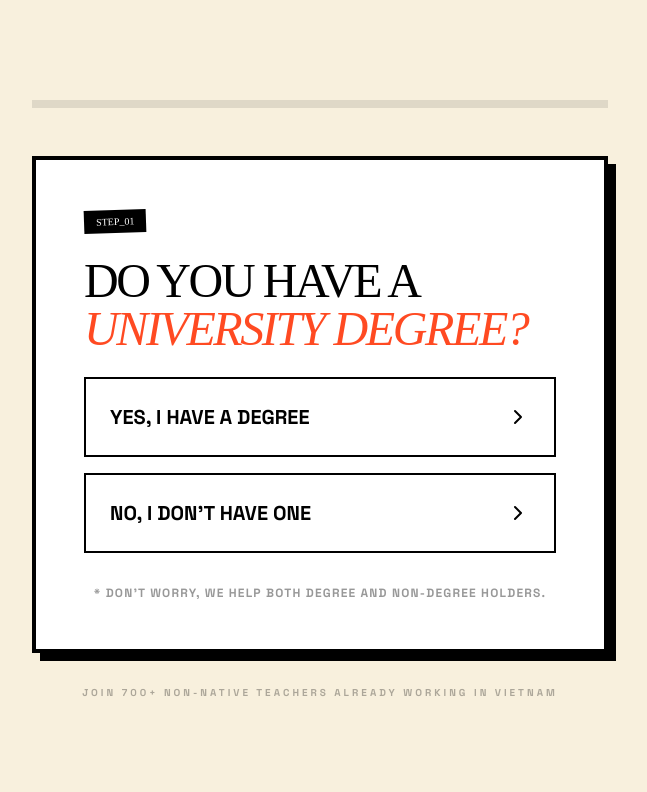
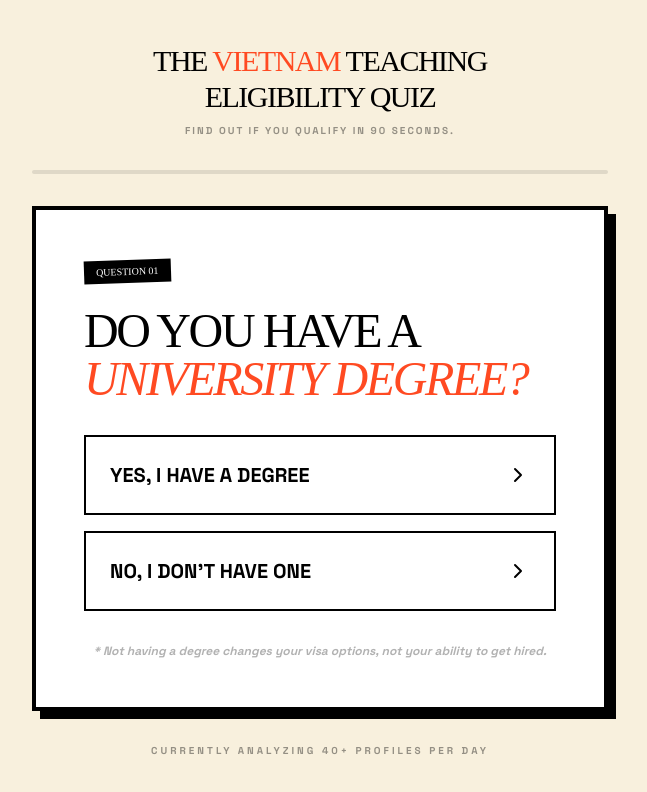
Before and after one commit to alltutyou-cell/perfect-site-non-native, a React (Vite) app: page / in a window 1280 px wide. Shown: the top 792 px of the page, without its empty margins (320-967 px from the left). Built offline with nearby package versions, Linux system fonts and the light colour scheme; a web font is replaced by a local one.

Commit message:
feat: enhance quiz with high-conversion psychology and analysis phase

```diff
--- a/components/QuizPage.tsx
+++ b/components/QuizPage.tsx
@@ -1,9 +1,11 @@
 
-import React, { useState } from 'react';
-import { ChevronRight, ArrowRight, CheckCircle2 } from 'lucide-react';
+import React, { useState, useEffect } from 'react';
+import { ChevronRight, ArrowRight, CheckCircle2, Loader2 } from 'lucide-react';
 
 const QuizPage: React.FC = () => {
     const [step, setStep] = useState(0);
+    const [isAnalyzing, setIsAnalyzing] = useState(false);
+    const [analysisText, setAnalysisText] = useState('Syncing with Vietnam local school database...');
     const [email, setEmail] = useState('');
     const [answers, setAnswers] = useState({
         degree: '',
@@ -11,66 +13,118 @@ const QuizPage: React.FC = () => {
         experience: ''
     });
 
-    const totalSteps = 4;
+    const totalSteps = 4; // degree, fluency, experience, email
 
     const handleNext = () => {
+        if (step === 2) {
+            startAnalysis();
+        } else {
             setStep(prev => prev + 1);
+        }
+    };
+
+    const startAnalysis = () => {
+        setIsAnalyzing(true);
+        const steps = [
+            "Syncing with local school databases...",
+            "Checking non-native hiring quotas for 2026...",
+            "Analyzing accent-to-market compatibility...",
+            "Calculating potential salary in VND...",
+            "Verifying visa route eligibility...",
+            "SUCCESS: RESULTS READY."
+        ];
+
+        let i = 0;
+        const interval = setInterval(() => {
+            if (i < steps.length) {
+                setAnalysisText(steps[i]);
+                i++;
+            } else {
+                clearInterval(interval);
+                setIsAnalyzing(false);
+                setStep(3);
+            }
+        }, 800);
     };
 
     const handleFinish = (e: React.FormEvent) => {
         e.preventDefault();
-        // In a real scenario, this would post data to Systeme.io
-        // Then redirect to the sales page
+        // Post redirect
         window.location.href = '/guide?captured=true';
     };
 
     return (
         <div className="min-h-screen bg-[#F8F0DD] text-black font-space flex flex-col items-center justify-center p-4">
             <div className="max-w-xl w-full">
+
+                {/* Russell Brunson Pattern Interrupt Header */}
+                {!isAnalyzing && step < 3 && (
+                    <div className="text-center mb-8 animate-in fade-in zoom-in duration-700">
+                        <h1 className="font-dela text-2xl md:text-3xl tracking-tighter leading-none mb-2">
+                            THE <span className="accent-text">VIETNAM</span> TEACHING <br />
+                            ELIGIBILITY QUIZ
+                        </h1>
+                        <p className="text-[10px] font-bold opacity-40 uppercase tracking-[0.2em]">
+                            Find out if you qualify in 90 seconds.
+                        </p>
+                    </div>
+                )}
+
                 {/* Progress Bar */}
-                {step < totalSteps && (
-                    <div className="w-full h-2 bg-black/10 mb-12">
+                {!isAnalyzing && step < 3 && (
+                    <div className="w-full h-1 bg-black/10 mb-8 overflow-hidden rounded-full">
                         <div
-                            className="h-full bg-[#FF4A22] transition-all duration-500"
-                            style={{ width: `${(step / (totalSteps - 1)) * 100}%` }}
+                            className="h-full bg-[#FF4A22] transition-all duration-500 ease-out"
+                            style={{ width: `${(step / 3) * 100}%` }}
                         ></div>
                     </div>
                 )}
 
-                {/* Quiz Steps */}
-                <div className="bg-white border-4 border-black p-8 md:p-12 card-shadow min-h-[400px] flex flex-col justify-center relative overflow-hidden">
+                {/* Quiz Card */}
+                <div className="bg-white border-4 border-black p-8 md:p-12 card-shadow min-h-[450px] flex flex-col justify-center relative overflow-hidden">
 
+                    {isAnalyzing ? (
+                        <div className="flex flex-col items-center justify-center text-center animate-in fade-in duration-300">
+                            <Loader2 className="w-16 h-16 text-[#FF4A22] animate-spin mb-6" />
+                            <p className="font-dela text-xl tracking-tighter leading-none mb-4">ANALYZING YOUR PROFILE...</p>
+                            <div className="w-full bg-slate-100 h-2 mb-4 border border-black">
+                                <div className="h-full bg-black animate-pulse" style={{ width: '80%' }}></div>
+                            </div>
+                            <p className="font-bold text-sm italic">{analysisText}</p>
+                        </div>
+                    ) : (
+                        <>
                             {step === 0 && (
                                 <div className="animate-in fade-in slide-in-from-bottom-4 duration-500">
-                            <div className="inline-block bg-black text-white px-3 py-1 font-dela text-[10px] mb-6 transform -rotate-2">STEP_01</div>
-                            <h1 className="text-4xl md:text-5xl font-dela mb-6 tracking-tighter leading-none uppercase">
+                                    <div className="inline-block bg-black text-white px-3 py-1 font-dela text-[10px] mb-6 transform -rotate-2">QUESTION 01</div>
+                                    <h2 className="text-4xl md:text-5xl font-dela mb-8 tracking-tighter leading-none uppercase">
                                         DO YOU HAVE A <br />
                                         <span className="accent-text italic">UNIVERSITY DEGREE?</span>
-                            </h1>
+                                    </h2>
                                     <div className="space-y-4">
                                         <button
                                             onClick={() => { setAnswers({ ...answers, degree: 'yes' }); handleNext(); }}
-                                    className="w-full text-left p-6 border-2 border-black font-bold text-xl hover:bg-[#FF4A22] hover:text-white transition-all flex justify-between items-center group"
+                                            className="w-full text-left p-6 border-2 border-black font-bold text-xl hover:bg-[#FF4A22] hover:text-white transition-all flex justify-between items-center group bg-white"
                                         >
                                             YES, I HAVE A DEGREE <ChevronRight className="group-hover:translate-x-2 transition-transform" />
                                         </button>
                                         <button
                                             onClick={() => { setAnswers({ ...answers, degree: 'no' }); handleNext(); }}
-                                    className="w-full text-left p-6 border-2 border-black font-bold text-xl hover:bg-black hover:text-white transition-all flex justify-between items-center group"
+                                            className="w-full text-left p-6 border-2 border-black font-bold text-xl hover:bg-black hover:text-white transition-all flex justify-between items-center group bg-white"
                                         >
                                             NO, I DON'T HAVE ONE <ChevronRight className="group-hover:translate-x-2 transition-transform" />
                                         </button>
                                     </div>
-                            <p className="mt-8 text-xs font-bold opacity-40 uppercase tracking-widest text-center">
-                                * Don't worry, we help both degree and non-degree holders.
+                                    <p className="mt-8 text-xs font-bold opacity-30 text-center italic">
+                                        * Not having a degree changes your visa options, not your ability to get hired.
                                     </p>
                                 </div>
                             )}
 
                             {step === 1 && (
-                        <div className="animate-in fade-in slide-in-from-bottom-4 duration-500">
-                            <div className="inline-block bg-black text-white px-3 py-1 font-dela text-[10px] mb-6 transform rotate-2">STEP_02</div>
-                            <h2 className="text-4xl md:text-5xl font-dela mb-6 tracking-tighter leading-none uppercase">
+                                <div className="animate-in fade-in slide-in-from-right-4 duration-500">
+                                    <div className="inline-block bg-black text-white px-3 py-1 font-dela text-[10px] mb-6 transform rotate-2">QUESTION 02</div>
+                                    <h2 className="text-4xl md:text-5xl font-dela mb-8 tracking-tighter leading-none uppercase">
                                         HOW WOULD YOU <br />
                                         <span className="accent-text italic">RATE YOUR ENGLISH?</span>
                                     </h2>
@@ -92,10 +146,10 @@ const QuizPage: React.FC = () => {
                             )}
 
                             {step === 2 && (
-                        <div className="animate-in fade-in slide-in-from-bottom-4 duration-500">
-                            <div className="inline-block bg-black text-white px-3 py-1 font-dela text-[10px] mb-6 transform -rotate-1">STEP_03</div>
-                            <h2 className="text-4xl md:text-5xl font-dela mb-6 tracking-tighter leading-none uppercase">
-                                HAVE YOU <br />
+                                <div className="animate-in fade-in slide-in-from-right-4 duration-500">
+                                    <div className="inline-block bg-black text-white px-3 py-1 font-dela text-[10px] mb-6 transform -rotate-1">QUESTION 03</div>
+                                    <h2 className="text-4xl md:text-5xl font-dela mb-8 tracking-tighter leading-none uppercase">
+                                        HAVE YOU EVER <br />
                                         <span className="accent-text italic">TAUGHT BEFORE?</span>
                                     </h2>
                                     <div className="space-y-4">
@@ -116,29 +170,30 @@ const QuizPage: React.FC = () => {
                             )}
 
                             {step === 3 && (
-                        <div className="animate-in fade-in slide-in-from-bottom-4 duration-500">
+                                <div className="animate-in fade-in zoom-in duration-500">
                                     <div className="text-center mb-8">
-                                <div className="bg-[#FF4A22] text-white w-16 h-16 rounded-full flex items-center justify-center mx-auto mb-4">
+                                        <div className="bg-[#FF4A22] text-white w-16 h-16 rounded-full flex items-center justify-center mx-auto mb-4 sticker-shadow">
                                             <CheckCircle2 size={32} />
                                         </div>
-                                <h2 className="text-3xl font-dela tracking-tighter uppercase leading-none mb-2">
-                                    GOOD NEWS! <br />
-                                    <span className="accent-text">YOU QUALIFY.</span>
+                                        <h2 className="text-3xl md:text-4xl font-dela tracking-tighter uppercase leading-none mb-2">
+                                            STATUS: <span className="accent-text">QUALIFIED.</span>
                                         </h2>
-                                <p className="font-bold text-sm opacity-60 uppercase tracking-widest">
-                                    Analyzing your profile... 100% Match found.
+                                        <p className="font-bold text-xs opacity-60 uppercase tracking-[0.2em]">
+                                            Analysis Complete • 100% Marketplace Match
                                         </p>
                                     </div>
 
                                     <div className="space-y-6">
-                                <p className="font-bold text-center leading-relaxed">
-                                    Enter your email to receive your custom <strong>Vietnam Teaching Cheat Sheet</strong> and see the exact steps to get hired.
+                                        <div className="p-4 bg-slate-50 border-l-4 border-black mb-6">
+                                            <p className="font-bold text-sm leading-relaxed">
+                                                We've successfully matched your profile with multiple school districts in Vietnam. Based on your inputs, we have generated your <strong>Custom Start-Up Roadmap.</strong>
                                             </p>
+                                        </div>
 
                                         <form onSubmit={handleFinish} className="space-y-4">
                                             <input
                                                 type="email"
-                                        placeholder="Where should we send your results?"
+                                                placeholder="Enter your best email for results..."
                                                 required
                                                 value={email}
                                                 onChange={(e) => setEmail(e.target.value)}
@@ -146,25 +201,28 @@ const QuizPage: React.FC = () => {
                                             />
                                             <button
                                                 type="submit"
-                                        className="w-full bg-[#FF4A22] text-white py-6 font-dela text-xl border-2 border-black sticker-shadow hover:translate-x-1 hover:translate-y-1 hover:shadow-none transition-all flex items-center justify-center gap-2 group"
+                                                className="w-full bg-[#FF4A22] text-white py-6 font-dela text-xl border-2 border-black sticker-shadow hover:translate-x-1 hover:translate-y-1 hover:shadow-none transition-all flex flex-col items-center justify-center gap-1 group"
                                             >
-                                        SEE MY RESULTS & GUIDE <ArrowRight className="group-hover:translate-x-2 transition-transform" />
+                                                <span className="flex items-center gap-2">UNLOCK MY RESULTS <ArrowRight className="group-hover:translate-x-2 transition-transform" /></span>
+                                                <span className="text-[10px] font-bold opacity-60 tracking-widest">(AND THE GUIDE)</span>
                                             </button>
                                         </form>
 
                                         <p className="text-[10px] font-bold text-center opacity-30 uppercase tracking-widest px-4">
-                                    We respect your privacy. No spam. Just the roadmap to Vietnam.
+                                            Your results will be sent to your inbox instantly.
                                         </p>
                                     </div>
                                 </div>
+                            )}
+                        </>
                     )}
 
                 </div>
 
                 {/* Social Proof */}
                 <div className="mt-8 text-center">
-                    <p className="text-[10px] font-bold opacity-30 uppercase tracking-[0.3em]">
-                        JOIN 700+ NON-NATIVE TEACHERS ALREADY WORKING IN VIETNAM
+                    <p className="text-[10px] font-bold opacity-40 uppercase tracking-[0.3em]">
+                        CURRENTLY ANALYZING 40+ PROFILES PER DAY
                     </p>
                 </div>
             </div>
```
Lines whose indentation alone changed are shown as unchanged.
